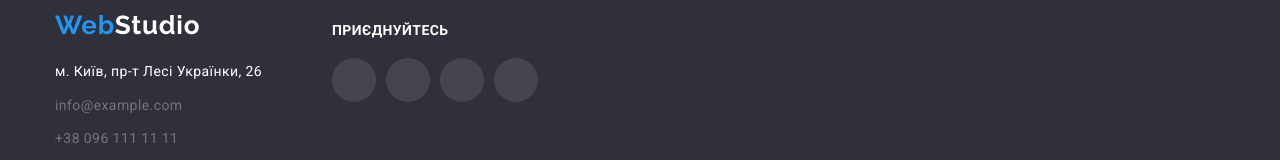
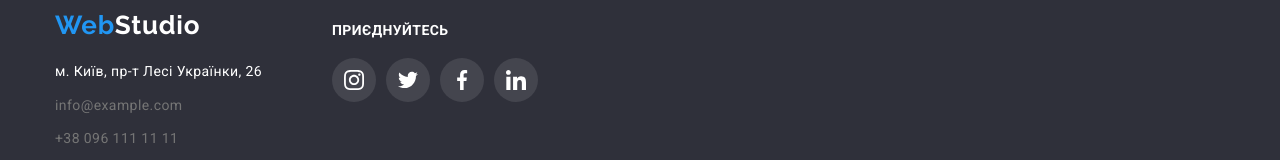
Before and after one commit to NikitaTKachenkooooo/goit-markup-hw-04, a plain HTML site: page index.html in a window 1280 px wide. Shown: the part 2738-2898 px from the top of the page. Drawn offline with Linux system fonts and the light colour scheme; the site is published under a folder, as on GitHub Pages, so addresses that start at the root find nothing.

Commit message:
Update index.html
fix

```diff
--- a/index.html
+++ b/index.html
@@ -342,28 +342,28 @@
                                     <li class="footer-icon-item">
                                         <a href="" class="footer-icon-link">
                                             <svg class="staff-icons" width="20px" height="20px">
-                                                <use href="/img/sprite.svg#instagram" class="staff-icon"></use>
+                                                <use href="./img/sprite.svg#instagram" class="staff-icon"></use>
                                             </svg>
                                         </a>
                                     </li>
                                     <li class="footer-icon-item">
                                         <a href="" class="footer-icon-link">
                                             <svg class="staff-icons" width="20px" height="20px">
-                                                <use href="/img/sprite.svg#twitter" class="staff-icon"></use>
+                                                <use href="./img/sprite.svg#twitter" class="staff-icon"></use>
                                             </svg>
                                         </a>
                                     </li>
                                     <li class="footer-icon-item">
                                         <a href="" class="footer-icon-link">
                                             <svg class="staff-icons" width="20px" height="20px">
-                                                <use href="/img/sprite.svg#facebook" class="staff-icon"></use>
+                                                <use href="./img/sprite.svg#facebook" class="staff-icon"></use>
                                             </svg>
                                         </a>
                                     </li>
                                     <li class="footer-icon-item">
                                         <a href="" class="footer-icon-link">
                                             <svg class="staff-icons" width="20px" height="20px">
-                                                <use href="/img/sprite.svg#linkedin" class="staff-icon"></use>
+                                                <use href="./img/sprite.svg#linkedin" class="staff-icon"></use>
                                             </svg>
                                         </a>
                                     </li>
```
